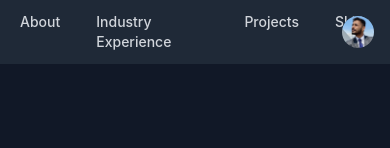
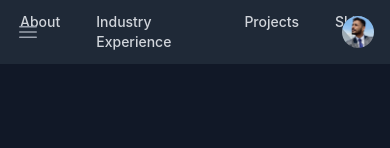
Before and after one commit to tapadiyams/portfolio, a React (Create React App) app: page / in a window 390 px wide. Shown: the top 148 px of the page. Built offline with nearby package versions, Linux system fonts and the light colour scheme.

Commit message:
Make NavBar mobile friendly too

```diff
--- a/src/components/Navbar.js
+++ b/src/components/Navbar.js
@@ -1,5 +1,6 @@
 import React, { Fragment } from 'react'
 import { Disclosure, Menu, Popover, Transition } from '@headlessui/react'
+import { Bars3Icon, XMarkIcon } from '@heroicons/react/24/outline'
 
 const navigation = [
   { name: 'About', href: '#about', current: false },
@@ -26,6 +27,18 @@ export default function Navbar() {
           <>
             <div className="mx-auto max-w-7xl px-2 sm:px-6 lg:px-8">
               <div className="relative flex h-16 items-center justify-between">
+                <div className="absolute inset-y-0 left-0 flex items-center sm:hidden">
+                  {/* Mobile menu button*/}
+                  <Disclosure.Button className="inline-flex items-center justify-center rounded-md p-2 text-gray-400 hover:bg-gray-700 hover:text-white focus:outline-none focus:ring-2 focus:ring-inset focus:ring-white">
+                    <span className="sr-only">Open main menu</span>
+                    {open ? (
+                      <XMarkIcon className="block h-6 w-6" aria-hidden="true" />
+                    ) : (
+                      <Bars3Icon className="block h-6 w-6" aria-hidden="true" />
+                    )}
+                  </Disclosure.Button>
+                </div>
+
                 {/* Content on NavBar */}
                 <div className="flex flex-1 items-center justify-center sm:items-stretch sm:justify-start">
                   <div className="flex space-x-3">
```
